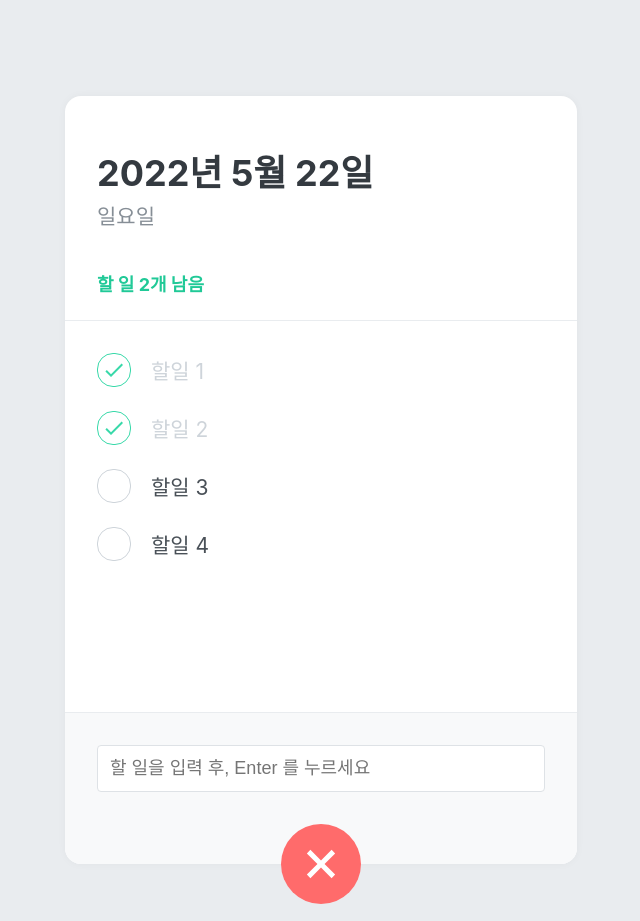
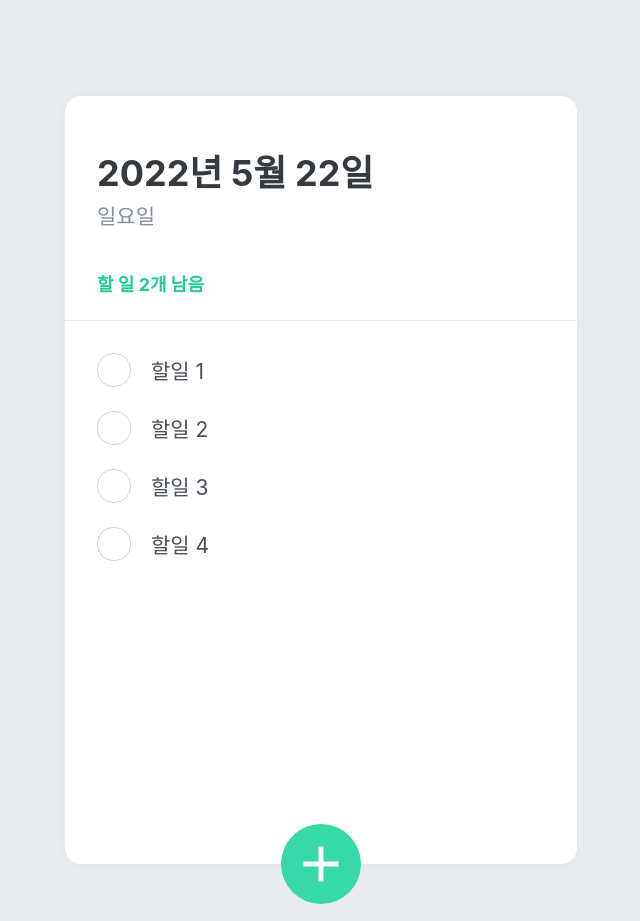
Before and after one commit to qwes98/react-basic-todo-list, a React (Create React App) app: page / in a window 1280 px wide. Shown: the whole page, without its empty margins (319-959 px from the left). Built offline with nearby package versions, Linux system fonts and the light colour scheme.

Commit message:
3차수 - 기본 상태관리 배운 후 적용 결과

```diff
--- a/src/components/TodoCreate.js
+++ b/src/components/TodoCreate.js
@@ -1,9 +1,11 @@
-import React from 'react';
+import React, { useState } from 'react';
 import './TodoCreate.css';
 import { MdAdd } from 'react-icons/md';
 
 function TodoCreate() {
-  const open = true;
+  const [open, setOpen] = useState(false);
+
+  const onToggle = () => setOpen(!open);
 
   return (
     <>
@@ -17,7 +19,10 @@ function TodoCreate() {
           </form>
         </div>
       )}
-      <div className={`create-btn ${open && 'open'}`}>
+      <div
+        className={`create-btn ${open && 'open'}`}
+        onClick={onToggle}
+      >
         <MdAdd />
       </div>
     </>
--- a/src/components/TodoItem.js
+++ b/src/components/TodoItem.js
@@ -1,11 +1,18 @@
-import React from 'react';
+import React, { useState } from 'react';
 import './TodoItem.css';
 import { MdDone, MdDelete } from 'react-icons/md';
 
-function TodoItem({ id, done, text }) {
+function TodoItem({ id, text }) {
+  const [done, setDone] = useState(false);
+
+  const onToggle = () => setDone(!done);
+
   return (
     <div className="item-wrapper">
-      <div className={`item-check-circle ${done && 'done'}`}>
+      <div
+        className={`item-check-circle ${done && 'done'}`}
+        onClick={onToggle}
+      >
         {done && <MdDone />}
       </div>
       <div className={`item-text ${done && 'done'}`}>{text}</div>
```
